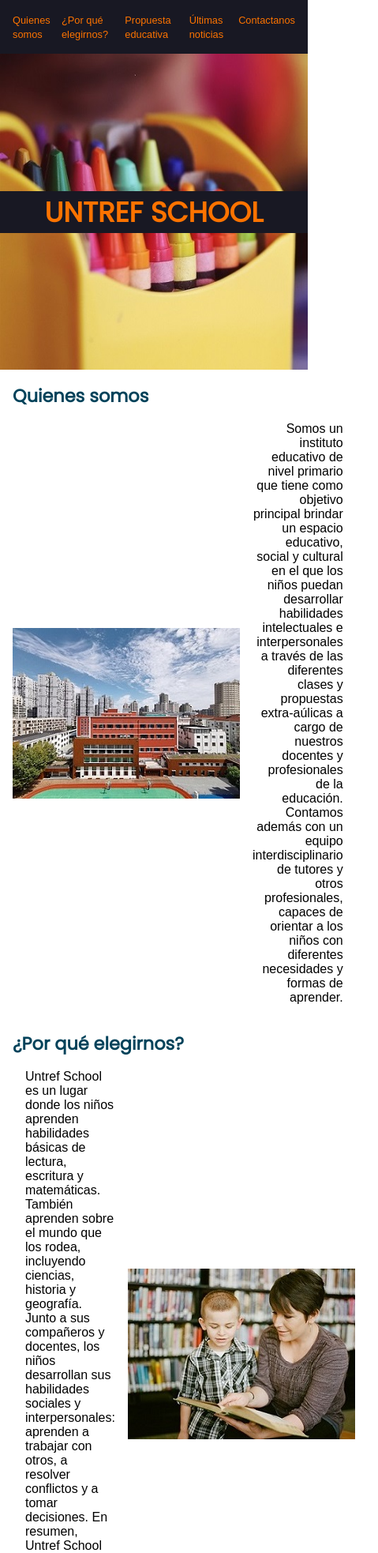
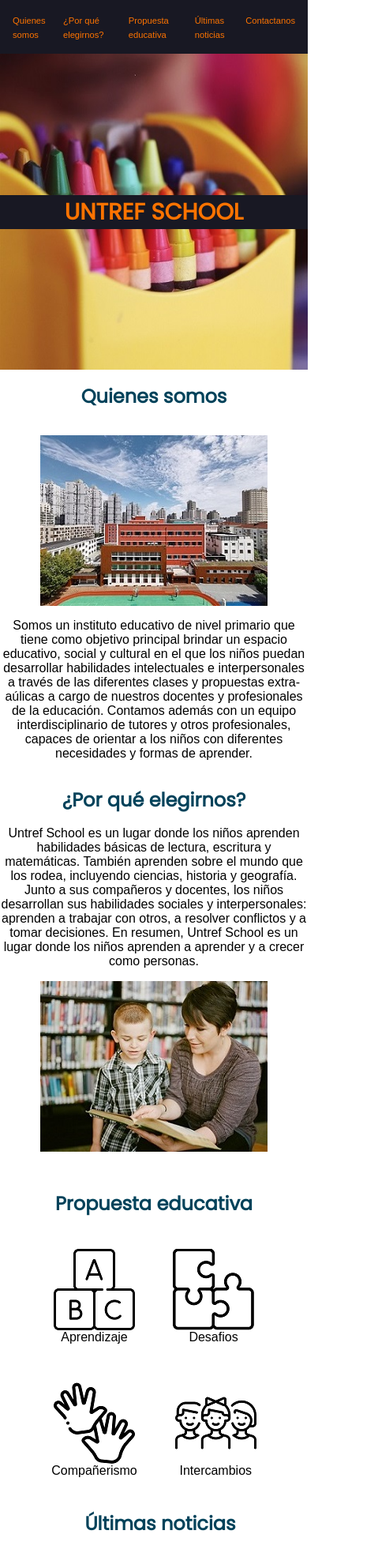
Before and after one commit to alejandron92/PROYECTO-INTEGRADOR-WEB-UNTREFSCHOOL, a plain HTML site: page index.html in a window 390 px wide. Shown: the top 1966 px of the page at 79% size, 479 px wide, since content can reach past the window. Drawn offline with Linux system fonts and the light colour scheme; a web font is replaced by a local one.

Commit message:
responsive arreglado

```diff
--- a/css/style.css
+++ b/css/style.css
@@ -193,89 +193,6 @@ footer {
     text-align:center;
 }
 
-@media (min-width: 321px) {
-    .barra a{
-        font-size: 0.8rem;
-        justify-content: space-around;
-    }
-    .titulo {
-        font-size: 2.2rem;
-    }
-    #quienes {
-        padding-top: 1rem;
-        padding-left: 1rem;
-        text-align: left;
-        font-size: 1.4rem;
-    }
-    .quienessomos {
-        display: flex;
-        flex-direction: row;
-        flex-wrap: nowrap;
-        padding-bottom: 2rem;
-        padding-left: 1rem;
-    }
-    .quienessomos p{
-        text-align: right;
-        font-size: 1rem;
-        padding-left: 1rem;
-        padding-right: 1rem;
-    }
-    #elegirnos {
-        padding-left: 1rem;
-        text-align: left;
-        font-size: 1.4rem;
-    }
-    .porqueelegirnos {
-        display: flex;
-        flex-direction: row;
-        flex-wrap: nowrap;
-        padding-bottom: 2rem;
-        padding-left: 1rem;
-    }
-    .porqueelegirnos p{
-        text-align: left;
-        font-size: 1rem;
-        padding-left: 1rem;
-        padding-right: 1rem;
-    }
-
-    #propuesta {
-        padding-left: 1rem;
-        text-align: left;
-        font-size: 1.4rem;
-    }
-    .propuestaed{
-    display: flex;
-    flex-direction: row;
-    flex-wrap: nowrap;
-    justify-content:center;
-    padding-bottom: 2rem;
-    padding-left: 1rem;
-}
-
-#noticias {
-    padding-left: 1rem;
-    text-align: left;
-    font-size: 1.4rem;
-}
-
-.ultimasnoticias {
-    display: flex;
-    flex-direction: row;
-    flex-wrap: nowrap;
-    align-content:space-between;
-    font-size: 1rem;
-    padding-bottom: 2rem;
-    padding-left:0.5rem;
-    padding-right:0.5rem;
-}
-footer {
-    flex-direction: row;
-    justify-content: space-between;
-    font-size: 0.9rem;
-}
-}
-
 @media (min-width: 769px) {
     .barra a{
         font-size: 1.1rem;
@@ -351,8 +268,8 @@ footer {
     align-content:space-between;
     font-size: 1.2rem;
     padding-bottom: 2rem;
-    padding-left: 7rem;
-    padding-right:7rem;
+    padding-left: 6rem;
+    padding-right:6rem;
 }
 footer {
     flex-direction: row;
@@ -360,3 +277,6 @@ footer {
     font-size: 1.1rem;
 }
 }
+@media (min-width: 769px) {
+
+}
```
